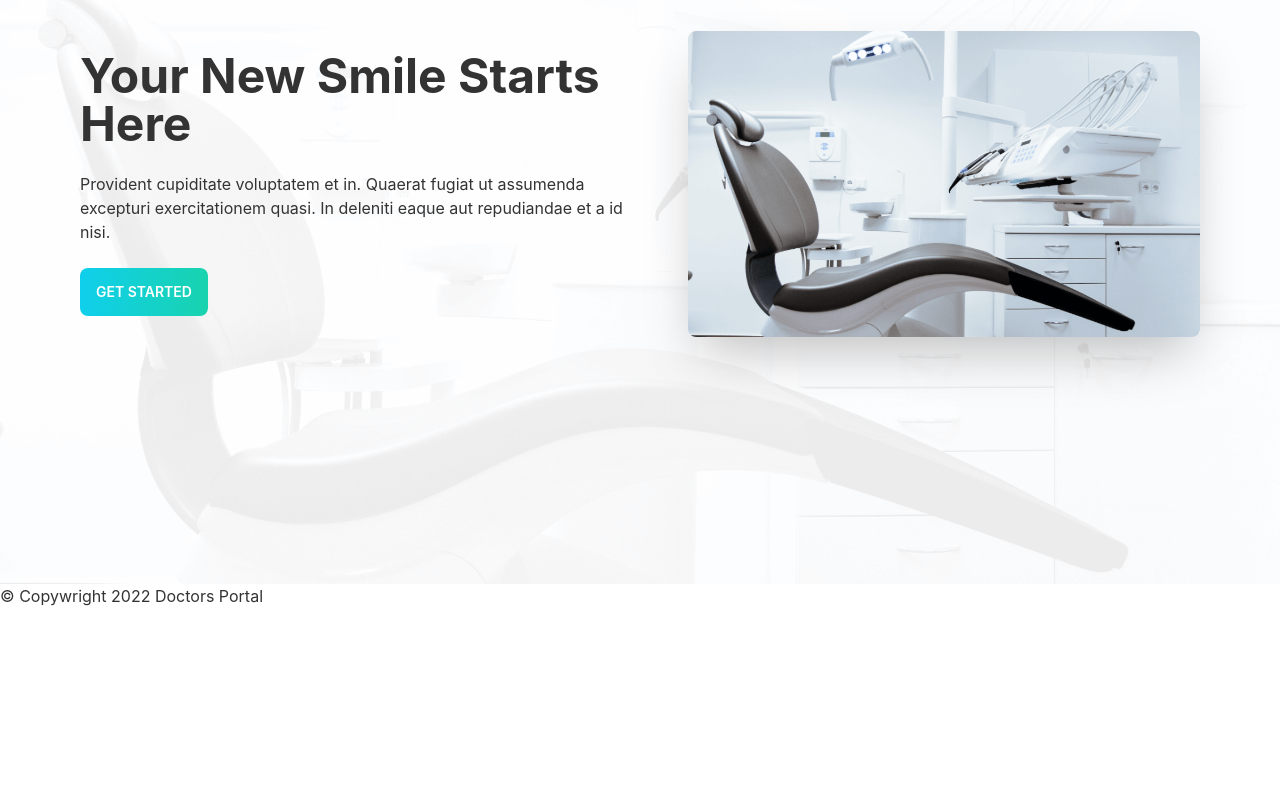
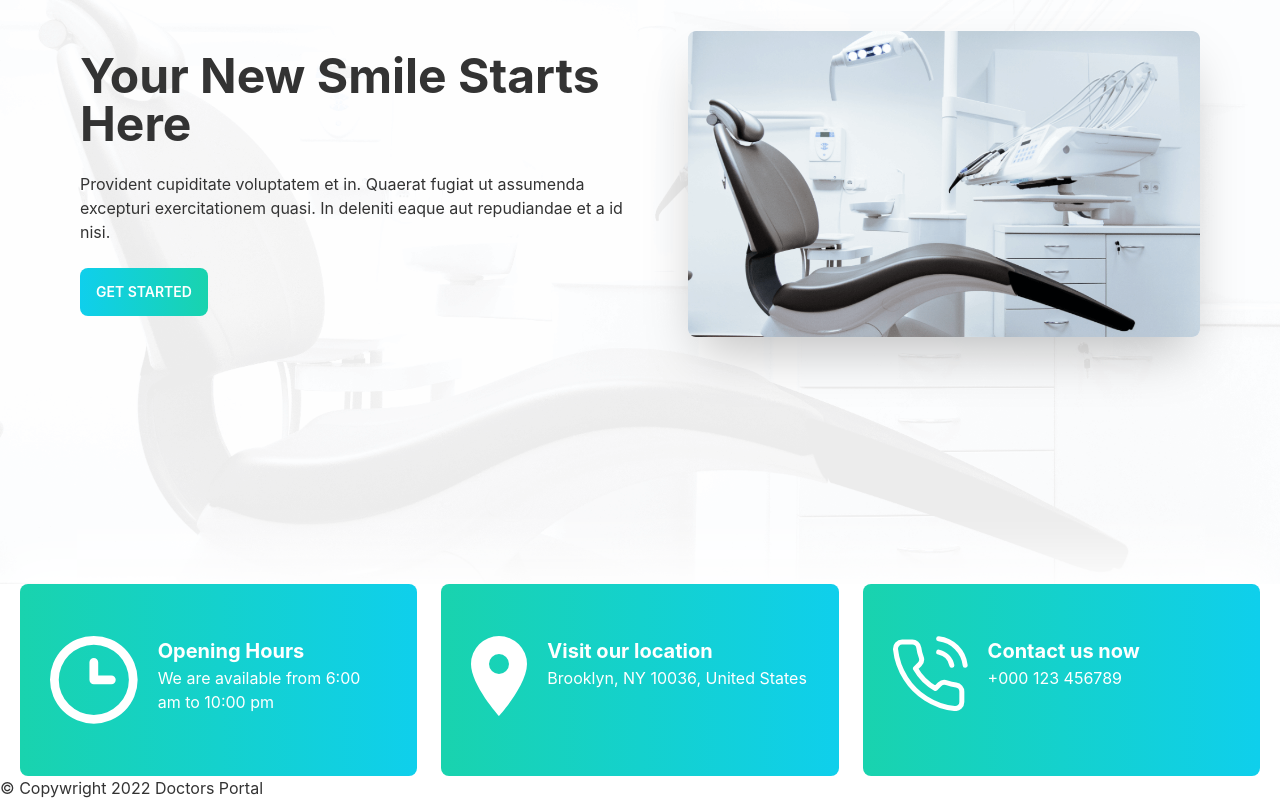
Before and after one commit to hnMurshed/doctors-portal-client, a React (Create React App) app: page / in a window 1280 px wide. Shown: the part 280-1080 px from the top of the page. Before the commit the page ends 888 px from the top, so only its background shows below. Built offline with nearby package versions, Linux system fonts and the light colour scheme.

Commit message:
landing section added

```diff
--- /dev/null
+++ b/babel-plugin-macros.config.js
@@ -0,0 +1,5 @@
+module.exports = {
+    'fontawesome-svg-core': {
+      'license': 'free'
+    }
+  }
--- /dev/null
+++ b/bable.config.js
@@ -0,0 +1,5 @@
+module.exports = function (api) {
+    return {
+      plugins: ['macros'],
+    }
+  }
--- a/src/pages/home/Benner/Benner.js
+++ b/src/pages/home/Benner/Benner.js
@@ -16,7 +16,7 @@ const Benner = () => {
                 <div>
                     <h1 class="text-5xl font-bold capitalize">Your new smile starts here</h1>
                     <p class="py-6">Provident cupiditate voluptatem et in. Quaerat fugiat ut assumenda excepturi exercitationem quasi. In deleniti eaque aut repudiandae et a id nisi.</p>
-                    <button class="btn bg-gradient-to-l hover:bg-gradient-to-r from-[#19D3AE] to-[#0FCFEC] text-white border-0">Get Started</button>
+                    <button class="btn bg-gradient-to-l hover:bg-gradient-to-r from-secondary to-primary text-white border-0">Get Started</button>
                 </div>
             </div>
         </div>
--- a/src/pages/home/Home/Home.js
+++ b/src/pages/home/Home/Home.js
@@ -1,10 +1,12 @@
 import React from 'react';
 import Benner from '../Benner/Benner';
+import Landing from '../Landing/Landing';
 
 const Home = () => {
     return (
         <div>
             <Benner></Benner>
+            <Landing></Landing>
         </div>
     );
 };
--- /dev/null
+++ b/src/pages/home/Landing/Landing.js
@@ -0,0 +1,74 @@
+import React from 'react';
+import { LocationMarkerIcon } from '@heroicons/react/solid';
+import { ClockIcon } from '@heroicons/react/outline';
+import LandingCard from '../LandingCard/LandingCard';
+import { } from '@fortawesome/react-fontawesome';
+import { } from '@fortawesome/free-solid-svg-icons';
+import { } from 'react-icons/fa';
+import { HiOutlinePhone } from 'react-icons/hi';
+
+const shadow = {
+    boxShadow: '0 -25px 50px 0px white'
+}
+
+const Landing = () => {
+    return (
+        <div style={shadow} className='grid grid-cols-1 md:grid-cols-2 lg:grid-cols-3 gap-6 px-5'>
+            <LandingCard>
+                <div className='mr-5'>
+                    <svg xmlns='http://www.w3.org/2000/svg' width='87.645' height='87.645' viewBox='0 0 87.645 87.645'>
+                        <g id='clock-outline' transform='translate(6 -9)'>
+                            <g id='Layer_2' dataName='Layer 2' transform='translate(-6 9)'>
+                                <g id='clock'>
+                                    <path id='Path_7197' dataName='Path 7197'
+                                        d='M45.822,2A43.822,43.822,0,1,0,89.645,45.822,43.822,43.822,0,0,0,45.822,2Zm0,78.88A35.058,35.058,0,1,1,80.88,45.822,35.058,35.058,0,0,1,45.822,80.88Z'
+                                        transform='translate(-2 -2)' fill='#fff' />
+                                    <path id='Path_7198' dataName='Path 7198'
+                                        d='M32.911,24.529H19.764V11.382a4.382,4.382,0,0,0-8.764,0V28.911a4.382,4.382,0,0,0,4.382,4.382H32.911a4.382,4.382,0,0,0,0-8.764Z'
+                                        transform='translate(28.44 14.911)' fill='#fff' />
+                                </g>
+                            </g>
+                        </g>
+                    </svg>
+                </div>
+                <div>
+                    <h5 className='text-[20px] font-bold'>Opening Hours</h5>
+                    <p>We are available from 6:00 am to 10:00 pm</p>
+                </div>
+            </LandingCard>
+            <LandingCard>
+                <div className='mr-5'>
+                    <svg xmlns="http://www.w3.org/2000/svg" width="56" height="80" viewBox="0 0 56 80">
+                        <g id="ic_location_on_48px" transform="translate(-10 -4)">
+                            <path id="Path_7199" dataName="Path 7199"
+                                d="M38,4A28.005,28.005,0,0,0,10,32c0,21,28,52,28,52S66,53,66,32A28.005,28.005,0,0,0,38,4Zm0,38A10,10,0,1,1,48,32,10,10,0,0,1,38,42Z"
+                                transform="translate(0)" fill="#fff" />
+                        </g>
+                    </svg>
+                </div>
+                <div>
+                    <h5 className='text-[20px] font-bold'>Visit our location</h5>
+                    <p>Brooklyn, NY 10036, United States</p>
+                </div>
+            </LandingCard>
+            <LandingCard>
+                <div className='mr-5'>
+                    <svg xmlns="http://www.w3.org/2000/svg" width="74.949" height="75.083" viewBox="0 0 74.949 75.083">
+                        <g id="phone-call" transform="translate(0.391 1.761)">
+                            <path id="Path_7196" dataName="Path 7196"
+                                d="M45.274,14.344A16.68,16.68,0,0,1,58.451,27.521M45.274,1A30.024,30.024,0,0,1,71.795,27.488M68.459,54.109V64.117a6.672,6.672,0,0,1-7.273,6.672A66.02,66.02,0,0,1,32.4,60.548,65.052,65.052,0,0,1,12.381,40.532,66.02,66.02,0,0,1,2.139,11.609,6.672,6.672,0,0,1,8.778,4.336H18.786a6.672,6.672,0,0,1,6.672,5.738,42.834,42.834,0,0,0,2.335,9.374,6.672,6.672,0,0,1-1.5,7.039l-4.237,4.237A53.376,53.376,0,0,0,42.071,50.74L46.308,46.5A6.672,6.672,0,0,1,53.347,45a42.834,42.834,0,0,0,9.374,2.335,6.672,6.672,0,0,1,5.738,6.772Z"
+                                transform="translate(0 0)" fill="none" stroke="#fff" strokeLinecap="round" strokeLinejoin="round"
+                                strokeWidth="5" />
+                        </g>
+                    </svg>
+                </div>
+                <div>
+                    <h5 className='text-[20px] font-bold'>Contact us now</h5>
+                    <p>+000 123 456789</p>
+                </div>
+            </LandingCard>
+        </div>
+    );
+};
+
+export default Landing;
--- /dev/null
+++ b/src/pages/home/LandingCard/LandingCard.js
@@ -0,0 +1,11 @@
+import React from 'react';
+
+const LandingCard = ({children}) => {
+    return (
+        <div className='flex items-start py-[52px] px-[30px] bg-gradient-to-l from-primary to-secondary text-white rounded-lg'>
+            {children}
+        </div>
+    );
+};
+
+export default LandingCard;
--- a/tailwind.config.js
+++ b/tailwind.config.js
@@ -6,10 +6,10 @@ module.exports = {
   daisyui: {
     themes: [
       {
-        mytheme: {
+        doctorTheme: {
           primary: "#0FCFEC",
-          secondary: "#f6d860",
-          accent: "#37cdbe",
+          secondary: "#19D3AE",
+          accent: "#3A4256",
           neutral: "#3d4451",
           "base-100": "#ffffff",
         },
```
Also changed, not shown: package.json (+7 -0 lines), 1 other file (tests, documents, lock files or other folders).
